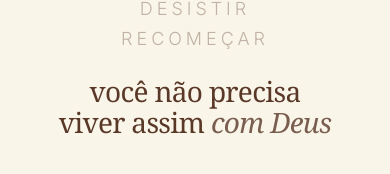
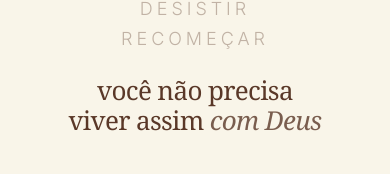
Before and after one commit to michelesannti/no-secreto, a Next.js app: page /vendas in a window 390 px wide. Shown: the part 310-484 px from the top of the page. Built offline with nearby package versions, Linux system fonts and the light colour scheme; a web font is replaced by a local one.

Commit message:
fix: ajusta headline hero mobile overflow

```diff
--- a/app/vendas/page.tsx
+++ b/app/vendas/page.tsx
@@ -51,7 +51,7 @@ export default function VendaPage() {
 
             <div>
 
-              <h1 className="text-[28px] leading-[1.12] font-serif tracking-tight">
+              <h1 className="text-[26px] leading-[1.15] font-serif tracking-tight px-2">
                 você não precisa
                 <br />
                 viver assim
```
